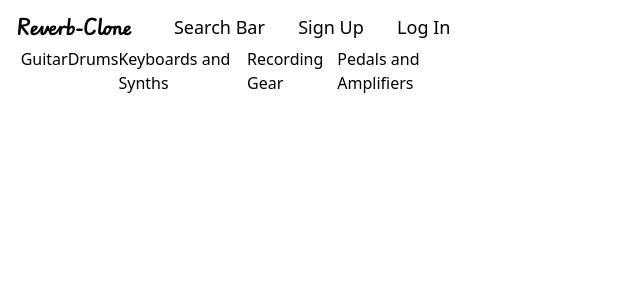
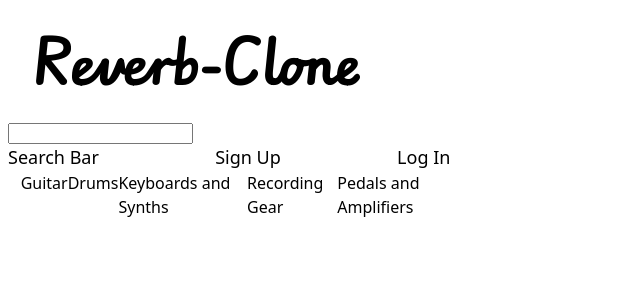
Before and after one commit to Juan-Ceballos/Reverb-Clone-FSW, a React (Vite) app in the folder frontend/: page / in a window 1280 px wide. Shown: the top 300 px of the page, without its empty margins (0-640 px from the left). Built offline with nearby package versions, Linux system fonts and the light colour scheme.

Commit message:
added components together in the navbar component

```diff
--- a/frontend/src/NavBar.jsx
+++ b/frontend/src/NavBar.jsx
@@ -1,10 +1,11 @@
 import React from 'react'
 import logo from '../src/assets/Reverb-Clone-Logo.svg'
+import ReverbLogoIcon from './Reverb-Clone-Icon'
+import MainSearchBar from './MainSearchBar'
 
 const NavBar = () => {
 
     const navItems = [
-        {name: 'Reverb-Clone', href:'/'},
         {name: 'Search Bar', href:''},
         {name: 'Sign Up', href:'/login'},
         {name: 'Log In', href:'/register'}
@@ -12,9 +13,11 @@ const NavBar = () => {
 
     return (
         <div>
-            <div className='main-navbar'>
-                {navItems.map((item) => {
-                    if(item.name != "Reverb-Clone") {
+            <div className='nav-bar-container'>
+                <ReverbLogoIcon></ReverbLogoIcon>
+                <MainSearchBar></MainSearchBar>
+                <div className='main-navbar'>
+                    {navItems.map((item) => {
                         return(
                             <a
                                 key={item.name}
@@ -24,24 +27,8 @@ const NavBar = () => {
                                 {item.name}
                             </a>
                         )
-                    } else {
-                        return(
-                            <a
-                                key={item.name}
-                                href={item.href}
-                                className="nav-item-logo"
-                            >
-                                <img
-                                    id='reverb-clone-logo'
-                                    src={logo}
-                                    alt='reverb-clone-logo'
-                                    className='icon'
-                                >
-                                </img>
-                            </a>
-                        )
-                    }
-            })}
+                    })}
+                </div>
             </div>
         </div>
     )
```
